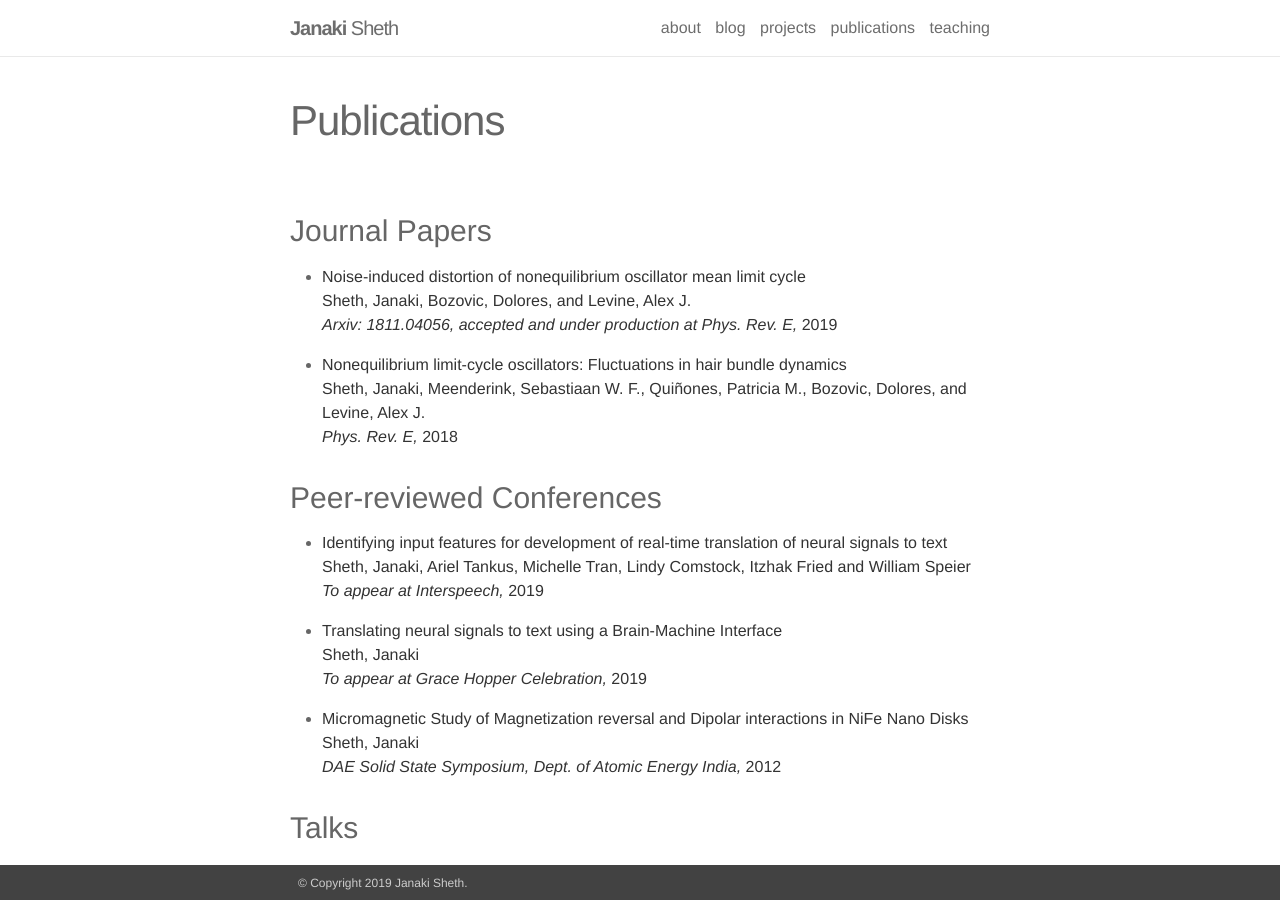
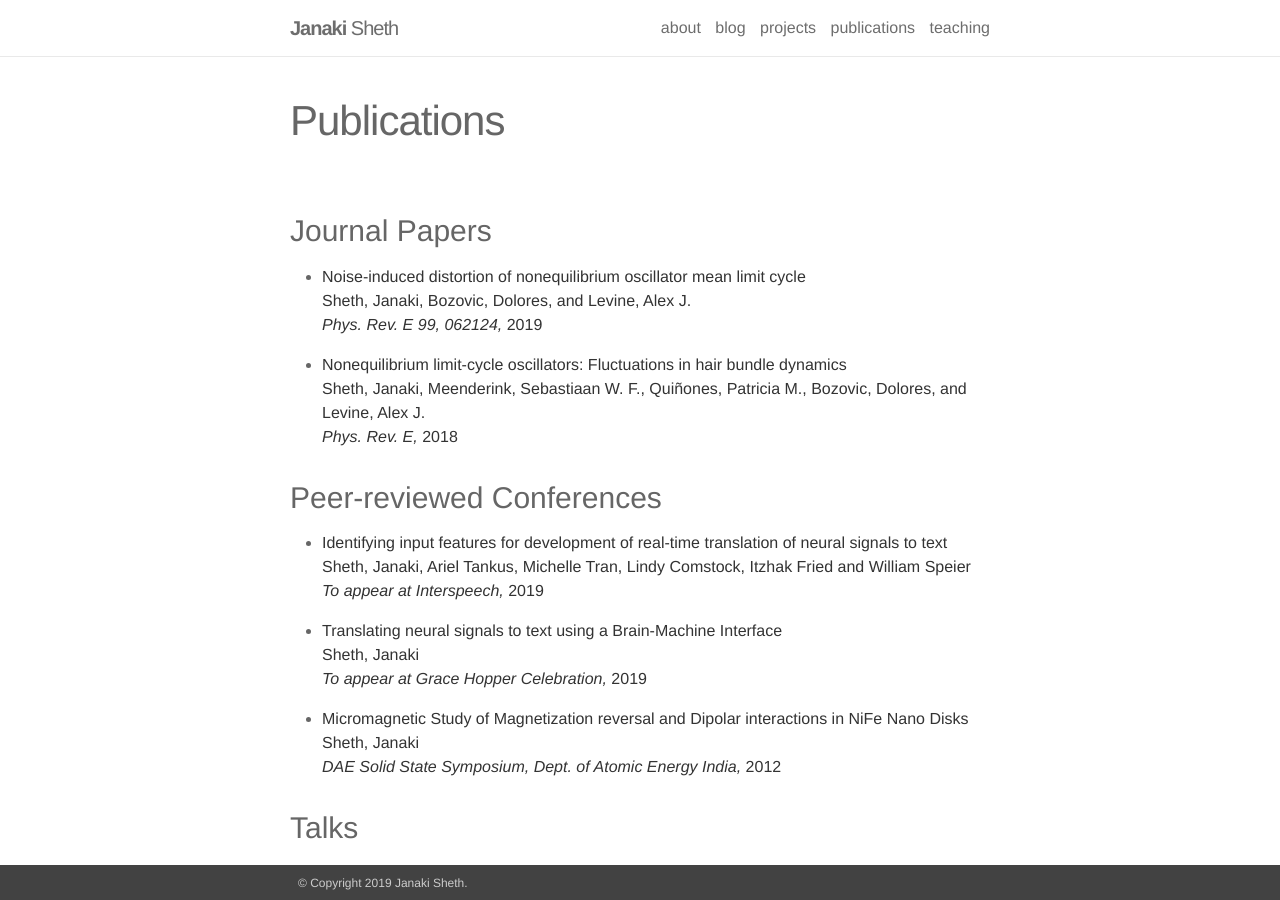
Before and after one commit to JanakiSheth/JanakiSheth.github.io, a Jekyll site: the page built from _pages/publications.md, in a window 1280 px wide and 900 px high. Built offline with Jekyll 4.4.1, drawn with Linux system fonts in a browser that asks for light colours; nearby versions of some CDN libraries.

Commit message:
Paper published

```diff
--- a/_pages/publications.md
+++ b/_pages/publications.md
@@ -6,7 +6,7 @@ title: Publications
 
 ### Journal Papers
 
-* Noise-induced distortion of nonequilibrium oscillator mean limit cycle <br> Sheth, Janaki, Bozovic, Dolores, and Levine, Alex J. <br>*Arxiv: 1811.04056, accepted and under production at Phys. Rev. E,* 2019
+* Noise-induced distortion of nonequilibrium oscillator mean limit cycle <br> Sheth, Janaki, Bozovic, Dolores, and Levine, Alex J. <br>*Phys. Rev. E 99, 062124,* 2019
 
 * Nonequilibrium limit-cycle oscillators: Fluctuations in hair bundle
   dynamics <br> Sheth, Janaki, Meenderink, Sebastiaan W. F., Quiñones, Patricia
```
